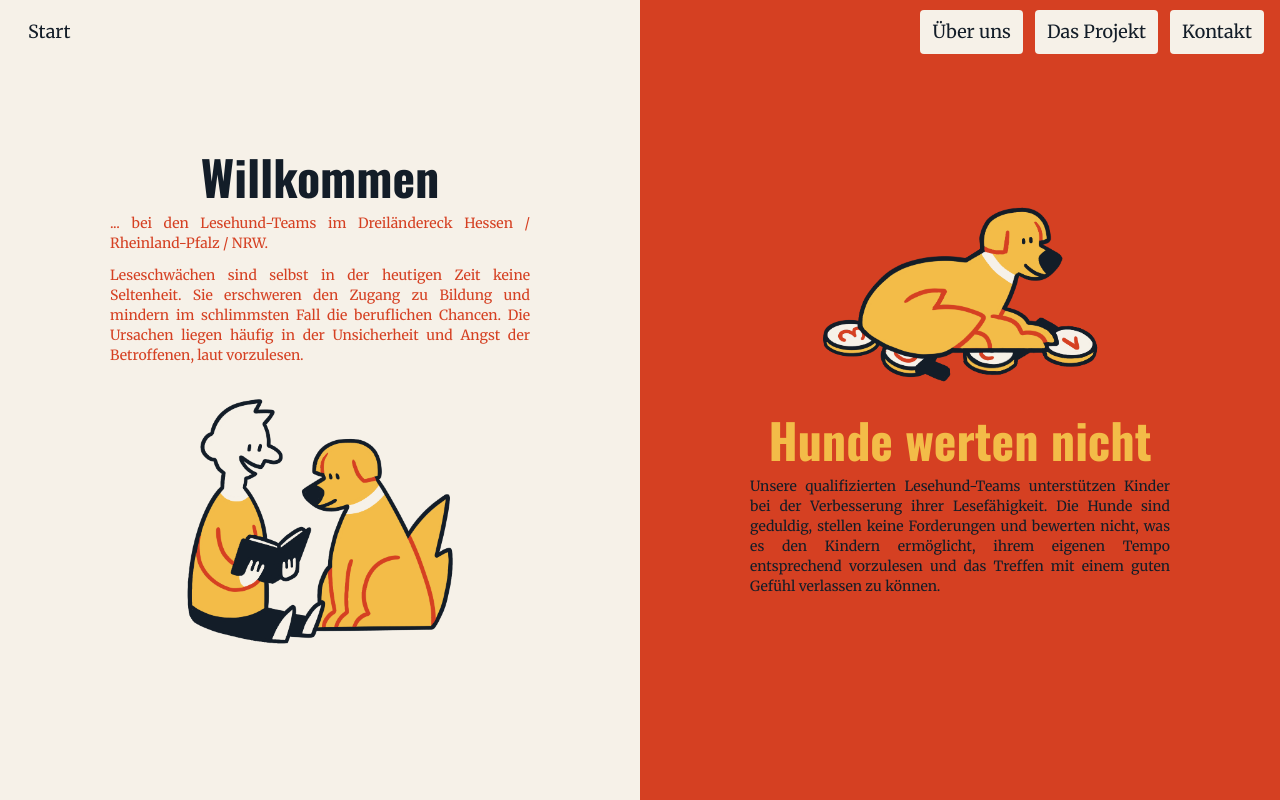
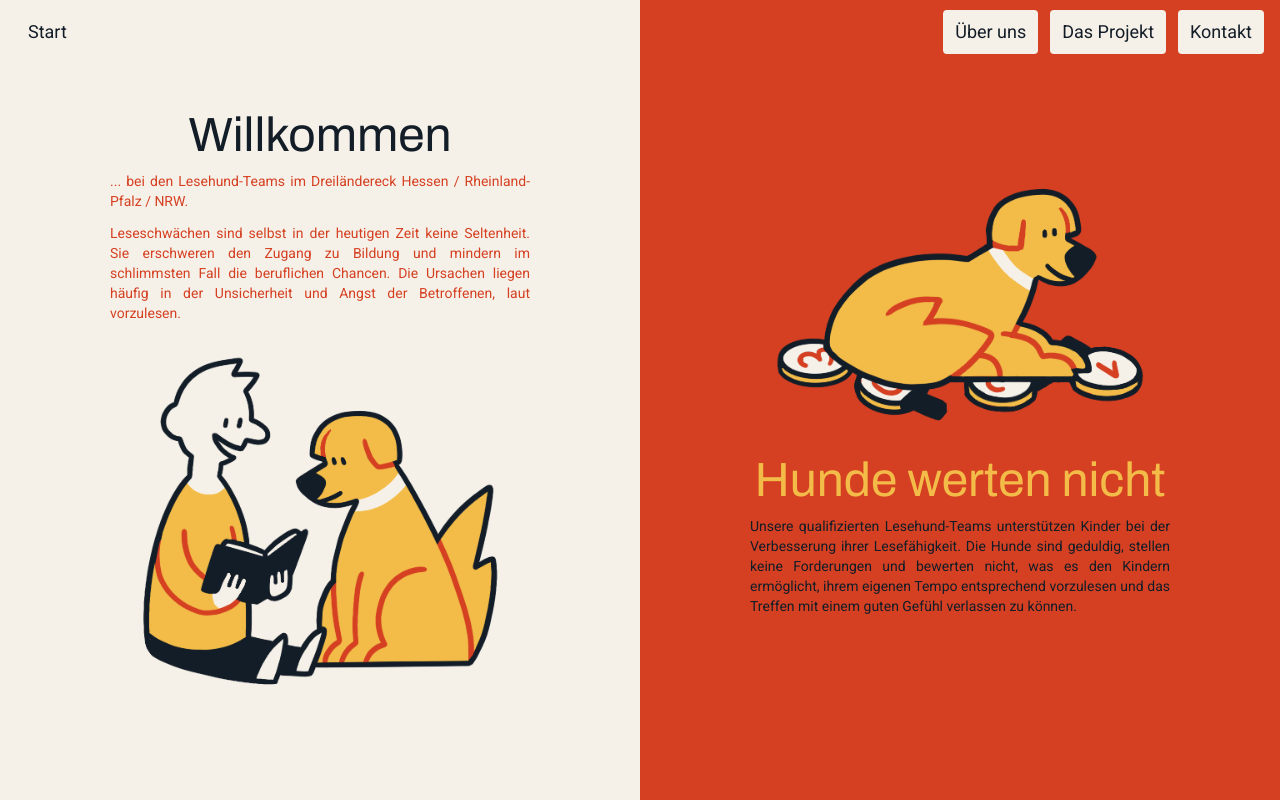
Before and after one commit to joscco/Lesehunde, an Angular app: page / in a window 1280 px wide. Built offline with nearby package versions, Linux system fonts and the light colour scheme.

Commit message:
Change Fonts and make images larger

```diff
--- a/src/app/app.component.html
+++ b/src/app/app.component.html
@@ -14,14 +14,10 @@
             Die Ursachen liegen häufig in der Unsicherheit und Angst der Betroffenen, laut vorzulesen.
           </p>
         </div>
-        <div class="flex justify-center items-center w-[160px] sm:w-[180px] md:w-[240px] lg:w-[300px]">
-          <img src="assets/BoyAndDog.png"/>
-        </div>
+        <image-wrapper path="assets/BoyAndDog.png"></image-wrapper>
       </content-wrapper>
       <content-wrapper  class="bg-hundred">
-        <div class="flex justify-center items-center w-[160px] sm:w-[180px] md:w-[240px] lg:w-[300px]">
-          <img src="assets/WerteDog.png"/>
-        </div>
+        <image-wrapper path="assets/WerteDog.png"></image-wrapper>
         <div class="flex flex-col gap-3 justify-center items-center">
           <h1 class="archivo text-5xl text-hundorange">Hunde werten nicht</h1>
           <p class="text-xs md:text-sm text-justify text-hundblack">
@@ -72,9 +68,7 @@
             </li>
           </ul>
         </div>
-        <div class="flex justify-center items-center w-[160px] sm:w-[180px] md:w-[240px] lg:w-[300px]">
-          <img src="assets/we.png"/>
-        </div>
+        <image-wrapper path="assets/we.png"></image-wrapper>
       </content-wrapper>
       <content-wrapper class="bg-hundred">
         <div class="flex flex-col gap-3 justify-center items-center">
@@ -119,9 +113,7 @@
             Fähigkeiten, die Konzentrationsfähigkeit sowie emotionale und soziale Kompetenzen gefördert.
           </p>
         </div>
-        <div class="flex justify-center items-center w-[160px] sm:w-[180px] md:w-[240px] lg:w-[300px]">
-          <img src="assets/project.png"/>
-        </div>
+        <image-wrapper path="assets/project.png"></image-wrapper>
       </content-wrapper>
       <content-wrapper class="bg-hundred">
         <div class="flex flex-col gap-3 justify-center items-center">
@@ -147,9 +139,7 @@
     </app-section-wrapper>
     <app-section-wrapper id="kontakt">
       <content-wrapper class="bg-hundorange">
-        <div class="flex justify-center items-center w-[160px] sm:w-[180px] md:w-[240px] lg:w-[300px]">
-          <img src="assets/contact.png"/>
-        </div>
+        <image-wrapper path="assets/contact.png"></image-wrapper>
         <div class="flex flex-col gap-3 justify-center items-center">
           <h2 class="archivo text-5xl text-hundwhite">Kontakt</h2>
           <p class="text-xs md:text-sm text-justify text-hundblack">Sie interessieren sich für eine Mitgliedschaft, wollen
--- a/src/app/app.module.ts
+++ b/src/app/app.module.ts
@@ -10,14 +10,15 @@ import {MatInputModule} from "@angular/material/input";
 import {MatIconModule} from "@angular/material/icon";
 import { SectionWrapperComponent } from './section-wrapper/section-wrapper.component';
 import { ContentWrapperComponent } from './content-wrapper/content-wrapper.component';
+import {ImageWrapperComponent} from "./image-wrapper/image-wrapper.component";
 
 @NgModule({
   declarations: [
     AppComponent,
     NavbarComponent,
     SectionWrapperComponent,
-    ContentWrapperComponent
-
+    ContentWrapperComponent,
+    ImageWrapperComponent
   ],
   imports: [
     BrowserModule,
--- /dev/null
+++ b/src/app/image-wrapper/image-wrapper.component.html
@@ -0,0 +1,3 @@
+<div class="flex justify-center items-center w-[240px] sm:w-[280px] md:w-[320px] lg:w-[400px]">
+  <img [src]="path"/>
+</div>
--- a/src/index.html
+++ b/src/index.html
@@ -7,7 +7,7 @@
   <link rel="icon" type="image/x-icon" href="favicon.ico">
   <link rel="preconnect" href="https://fonts.googleapis.com">
   <link rel="preconnect" href="https://fonts.gstatic.com" crossorigin>
-  <link href="https://fonts.googleapis.com/css2?family=Merriweather&family=Oswald:wght@700&display=swap" rel="stylesheet">
+  <link href="https://fonts.googleapis.com/css2?family=Archivo&family=Roboto&display=swap" rel="stylesheet">
   <link href="https://fonts.googleapis.com/icon?family=Material+Icons|Material+Icons+Outlined" rel="stylesheet">
 </head>
 <body>
--- a/src/styles.css
+++ b/src/styles.css
@@ -25,12 +25,12 @@ html, body {
 
 body {
   margin: 0;
-  font-family: Merriweather, "Helvetica Neue", sans-serif;
+  font-family: Roboto, "Helvetica Neue", sans-serif;
 }
 
 .archivo {
   font-weight: bolder;
-  font-family: Oswald, "Helvetica Neue", sans-serif;
+  font-family: Archivo, "Helvetica Neue", sans-serif;
 }
 
 /* Change Autocomplete styles in Chrome*/
```
Also changed, not shown: src/app/image-wrapper/image-wrapper.component.ts (added, +14 -0 lines).
